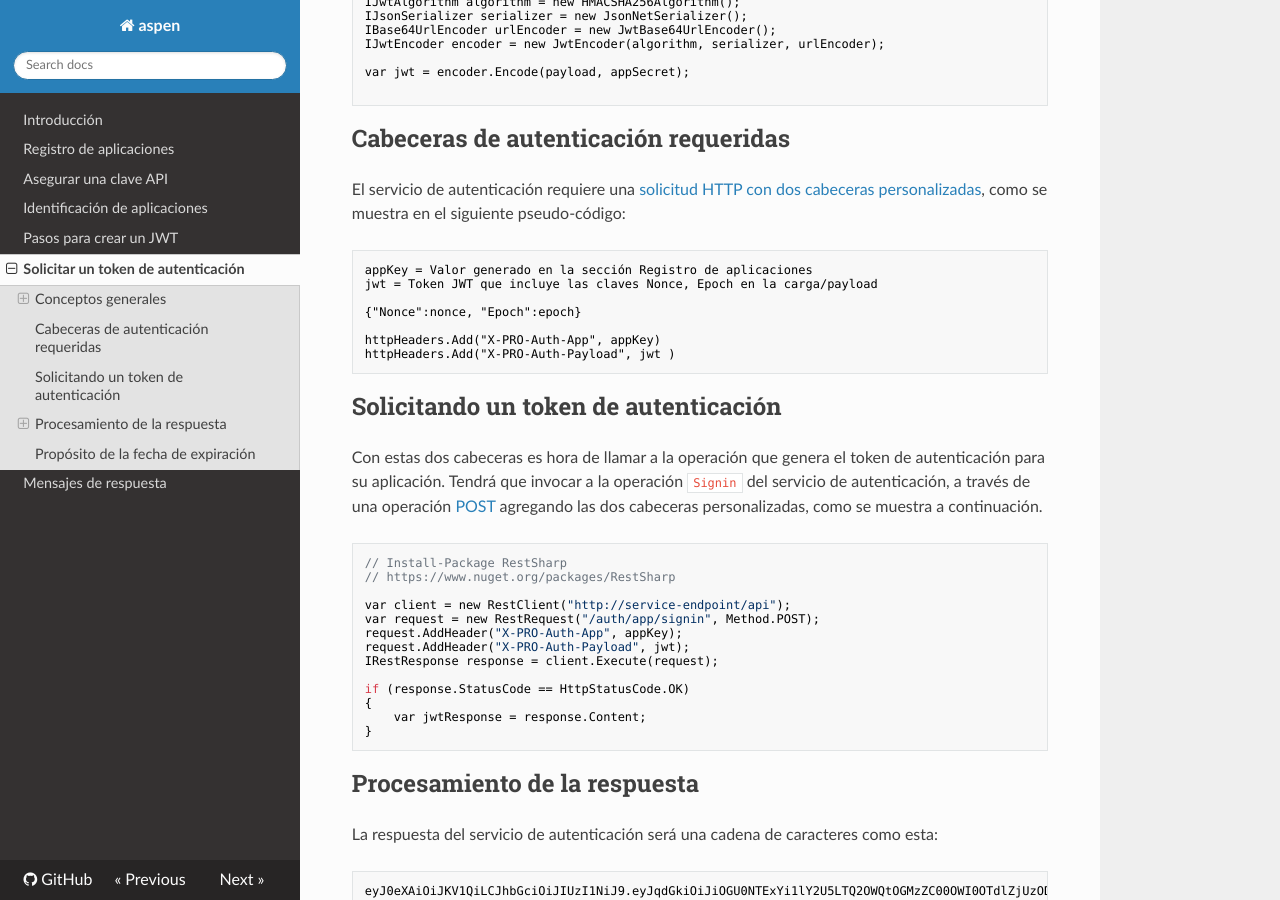
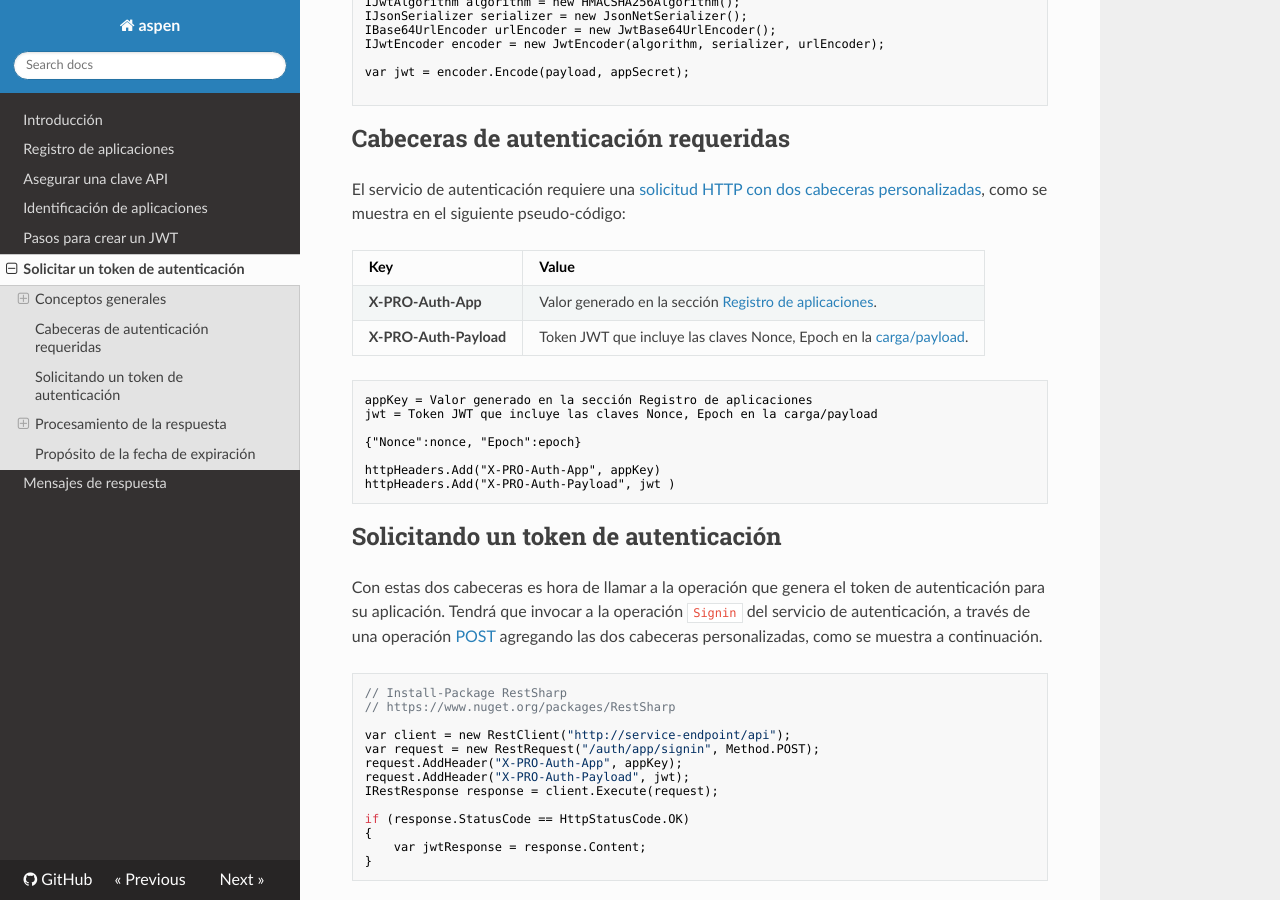
Before and after one commit to menchi2000/Aspen, an MkDocs documentation site: the page built from docs/JWT-Request.md, in a window 1280 px wide and 900 px high, scrolled down 1635 px. Built offline with MkDocs 1.6.1, drawn with Linux system fonts in a browser that asks for light colours; nearby versions of some CDN libraries; old or Windows-style settings are respelled for this version of MkDocs.

Commit message:
Mejor explicación de Cabeceras de autenticación
Mejor explicación de Cabeceras de autenticación

````diff
--- a/docs/JWT-Request.md
+++ b/docs/JWT-Request.md
@@ -80,6 +80,11 @@ var jwt = encoder.Encode(payload, appSecret);
 ## Cabeceras de autenticación requeridas
 
 El servicio de autenticación requiere una [solicitud HTTP con dos cabeceras personalizadas](https://www.w3.org/Protocols/rfc2616/rfc2616-sec14.html), como se muestra en el siguiente pseudo-código:
+
+Key | Value
+--- | -----
+**X&#x2011;PRO&#x2011;Auth&#x2011;App** | Valor generado en la sección [Registro de aplicaciones](App_Register.md).
+**X&#x2011;PRO&#x2011;Auth&#x2011;Payload** | Token JWT que incluye las claves Nonce, Epoch en la [carga/payload](JWT-Build.md).
 
 ```AsciiDoc
 appKey = Valor generado en la sección Registro de aplicaciones
````
